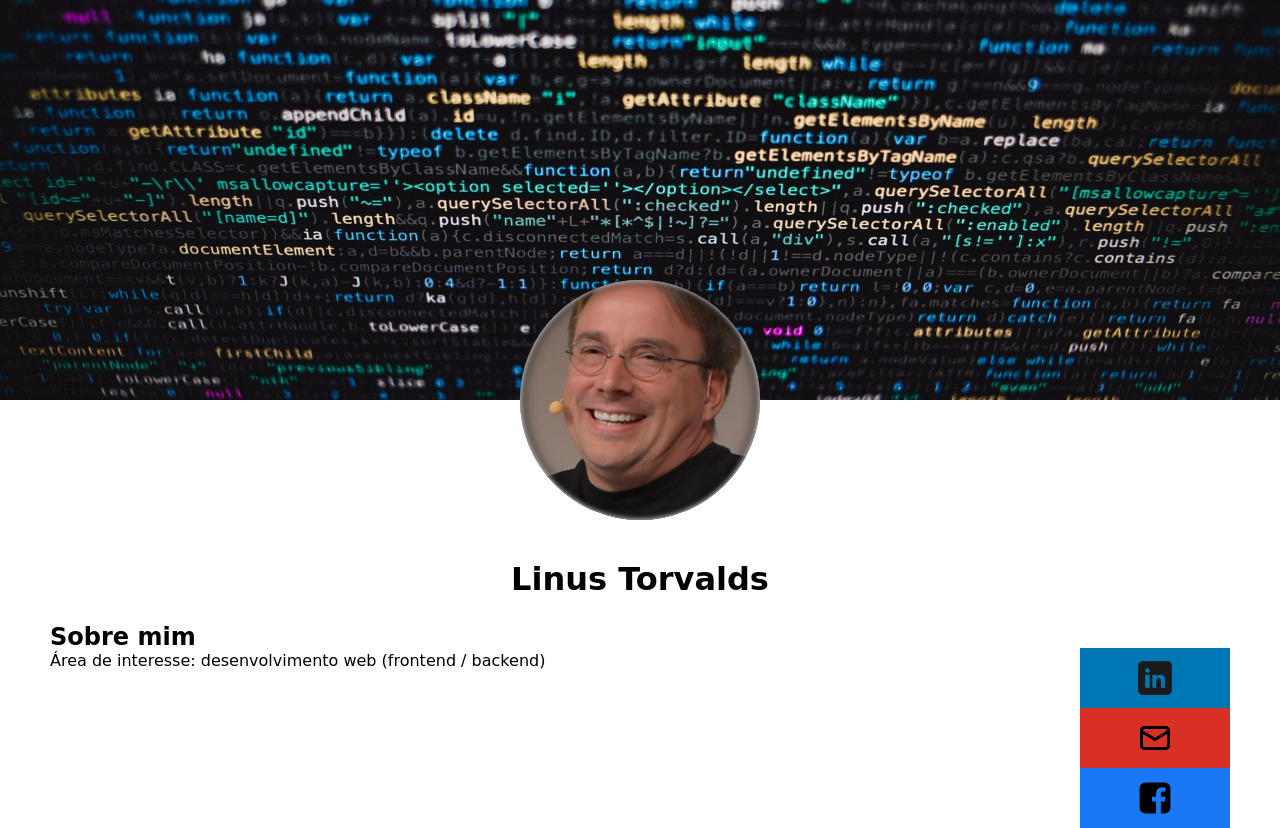
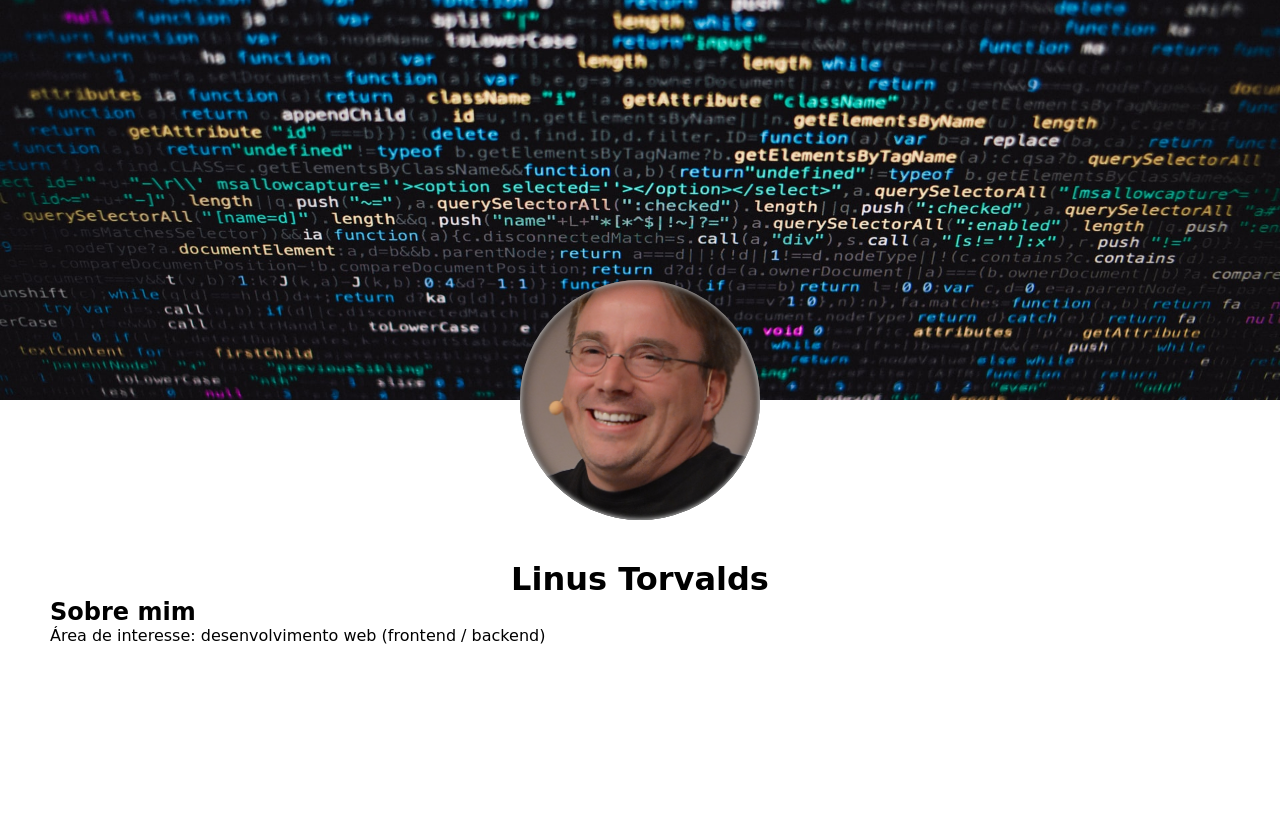
Before and after one commit to ren4nw/portifolio, a website: page src/index.html in a window 1280 px wide. After the commit the page ends 800 px from the top, so only its background shows below. Drawn offline with Linux system fonts and the light colour scheme; a web font is replaced by a local one.

Commit message:
Reset main

```diff
--- a/src/index.html
+++ b/src/index.html
@@ -19,27 +19,10 @@
                 <h1>Linus Torvalds</h1>
             </div>
             <div class="about-me">
-                <div class="basic-information">
-                    <h2>Sobre mim</h2>
+                <h2>Sobre mim</h2>
 
-                    <div class="me-details">
-                        Área de interesse: desenvolvimento web (frontend / backend)
-                    </div>
-                </div>
-                <div class="contact">
-                    <!-- <h2>Contato</h2> -->
-
-                    <div class="contact-me">
-                        <a href="#linkedin" class="to-contact linkedin">
-                            <svg xmlns="http://www.w3.org/2000/svg" xmlns:xlink="http://www.w3.org/1999/xlink" version="1.1" x="0px" y="0px" width="36px" height="36px" viewBox="0 0 512 512" xml:space="preserve"><path d="M434.478 16H77.522C43.718 16 16 43.721 16 77.521v356.957C16 468.278 43.718 496 77.522 496h356.955C468.285 496 496 468.278 496 434.479V77.521C496 43.721 468.285 16 434.478 16zM181 247.812V396h-65V209h65v38.812zm-32.63-66.684c-18.083 0-32.756-14.662-32.756-32.756 0-18.097 14.673-32.741 32.756-32.741 18.108 0 32.767 14.645 32.767 32.741 0 18.094-14.658 32.756-32.767 32.756zM396 294v102h-56v-90.833c0-21.75-2.355-49.724-32.164-49.724-30.262 0-34.836 23.679-34.836 48.156V396h-54V209h52v25h.554c7.756-14 26.757-25.02 55.051-25.02 47.672 0 63.872 22.543 68.305 57.812 1.052 8.277 1.458 17.208 1.458 27.208H396z" fill-rule="evenodd" clip-rule="evenodd" fill="#1A1A1A" id="linkdin__x2C__social__x2C_media_x2C__logo"/>
-                        </a>
-                        <a href="#" class="to-contact email">
-                            <svg xmlns="http://www.w3.org/2000/svg" viewBox="0 0 24 24"><path d="M19,4H5A3,3,0,0,0,2,7V17a3,3,0,0,0,3,3H19a3,3,0,0,0,3-3V7A3,3,0,0,0,19,4ZM5,6H19a1,1,0,0,1,1,1l-8,4.88L4,7A1,1,0,0,1,5,6ZM20,17a1,1,0,0,1-1,1H5a1,1,0,0,1-1-1V9.28l7.48,4.57a1,1,0,0,0,1,0L20,9.28Z"/></svg>
-                        </a>
-                        <a href="#" class="to-contact facebook">
-                            <svg xmlns="http://www.w3.org/2000/svg" width="36px" height="36px" viewBox="0 0 1792 1792"><path d="M1376 128q119 0 203.5 84.5t84.5 203.5v960q0 119-84.5 203.5t-203.5 84.5h-188v-595h199l30-232h-229v-148q0-56 23.5-84t91.5-28l122-1v-207q-63-9-178-9-136 0-217.5 80t-81.5 226v171h-200v232h200v595h-532q-119 0-203.5-84.5t-84.5-203.5v-960q0-119 84.5-203.5t203.5-84.5h960z"/></svg>
-                        </a>
-                    </div>
+                <div class="me-details">
+                    Área de interesse: desenvolvimento web (frontend / backend)
                 </div>
             </div>
         </main>
--- a/src/style.css
+++ b/src/style.css
@@ -60,58 +60,3 @@
 .main .name {
     text-align: center;
 }
-
-.about-me {
-    display: flex;
-    justify-content: space-between;
-    margin-top: 25px;
-}
-
-.about-me .basic-information {
-    flex: 1;
-}
-
-.contact {
-    text-align: center;
-}
-
-.contact-me {
-    display: flex;
-    flex-direction: column;
-    margin-top: 25px;
-}
-
-.contact-me .to-contact {
-    display: flex;
-    justify-content: center;
-    align-items: center;
-    position: relative;
-    width: 150px;
-    height: 60px;
-    /* border: 5px solid #444; */
-}
-
-.contact-me .to-contact.email {
-    background-color: #d93025;
-}
-
-.contact-me .to-contact.facebook {
-    background-color: #1877f2;
-}
-
-.contact-me .to-contact.linkedin {
-    background-color: #0077b5;
-}
-
-.contact-me .to-contact svg {
-    width: 36px;
-    height: 36px;
-}
-
-/* .about-me .basic-information {
-    border: 1px solid red;
-}
-
-.about-me .contact {
-    border: 1px solid #000;
-} */
```
